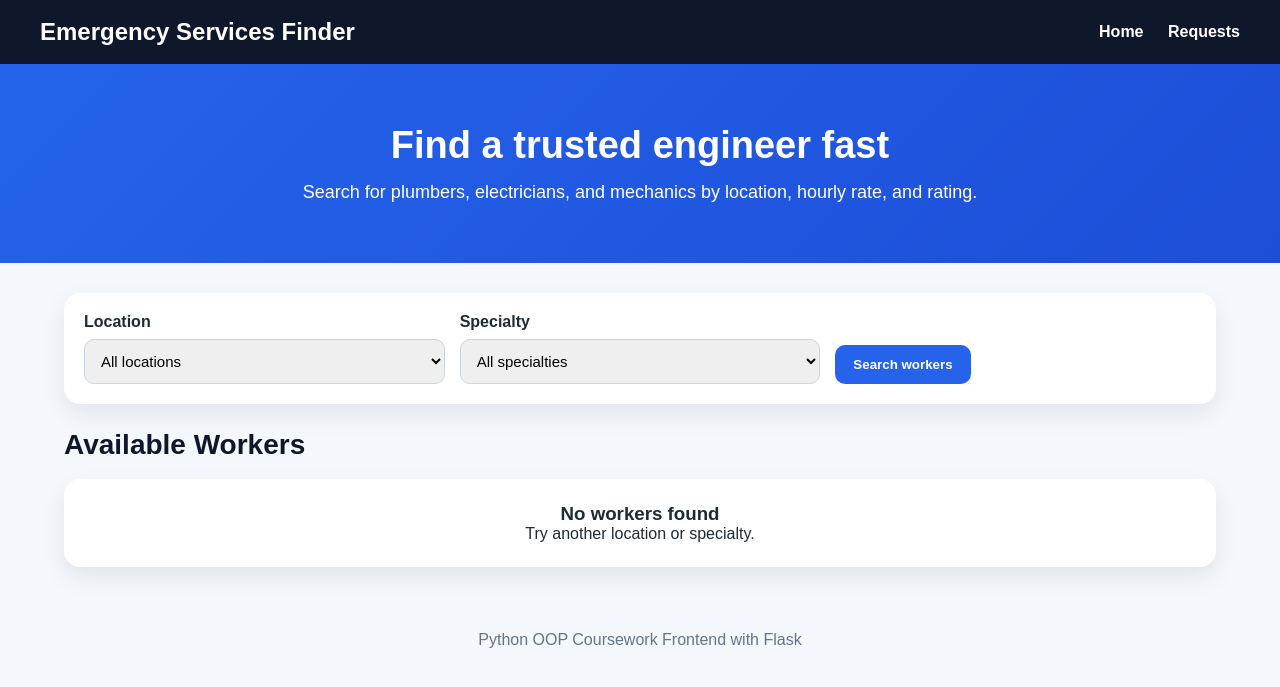
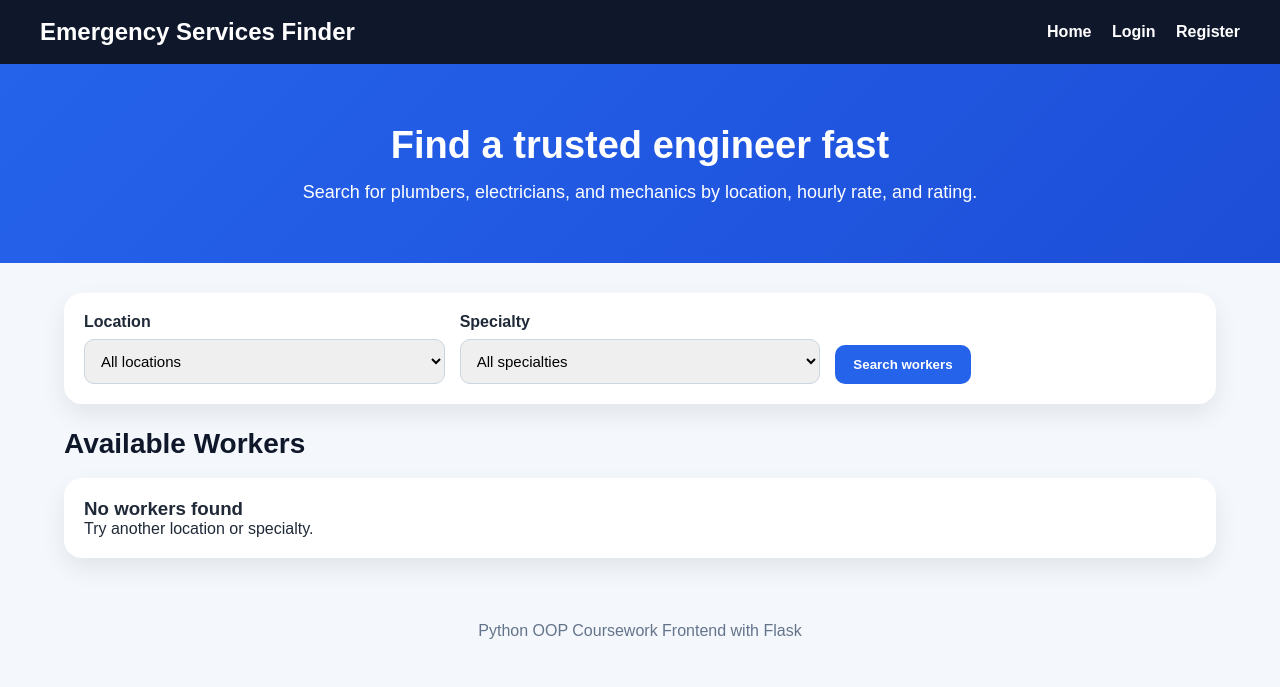
Before and after one commit to Just4Kor/App-for-Emergencies, a Flask app: template templates/index.html in a window 1280 px wide. Shown: the top 687 px of the page. Run offline with Flask 3, Linux system fonts and the light colour scheme; the template is opened without the code that fills it, so the values that code supplies are empty.

Commit message:
Refactor CSS styles in base.html

```diff
--- a/templates/base.html
+++ b/templates/base.html
@@ -24,6 +24,8 @@
             display: flex;
             justify-content: space-between;
             align-items: center;
+            flex-wrap: wrap;
+            gap: 10px;
         }
 
         .navbar h1 {
@@ -33,7 +35,7 @@
         .navbar a {
             color: white;
             text-decoration: none;
-            margin-left: 20px;
+            margin-left: 16px;
             font-weight: bold;
         }
 
@@ -82,19 +84,42 @@
             color: #991b1b;
         }
 
-        .filter-box {
+        .filter-box,
+        .detail-box,
+        .auth-box,
+        .request-item,
+        .empty-box,
+        .card {
             background: white;
+            border-radius: 18px;
             padding: 20px;
-            border-radius: 16px;
             box-shadow: 0 10px 24px rgba(0, 0, 0, 0.08);
-            margin-bottom: 25px;
         }
 
-        .filter-grid {
+        .filter-box,
+        .detail-box,
+        .auth-box {
+            margin-bottom: 24px;
+        }
+
+        .auth-box {
+            max-width: 500px;
+            margin-left: auto;
+            margin-right: auto;
+        }
+
+        .filter-grid,
+        .form-grid {
             display: grid;
             grid-template-columns: repeat(auto-fit, minmax(220px, 1fr));
             gap: 15px;
             align-items: end;
+        }
+
+        .card-grid {
+            display: grid;
+            grid-template-columns: repeat(auto-fit, minmax(280px, 1fr));
+            gap: 20px;
         }
 
         label {
@@ -142,22 +167,12 @@
             background: #334155;
         }
 
-        .card-grid {
-            display: grid;
-            grid-template-columns: repeat(auto-fit, minmax(280px, 1fr));
-            gap: 20px;
+        .btn-danger {
+            background: #dc2626;
         }
 
-        .card {
-            background: white;
-            border-radius: 18px;
-            padding: 20px;
-            box-shadow: 0 10px 24px rgba(0, 0, 0, 0.08);
-        }
-
-        .card h3 {
-            margin-bottom: 10px;
-            color: #0f172a;
+        .btn-danger:hover {
+            background: #b91c1c;
         }
 
         .badge {
@@ -182,28 +197,13 @@
             color: #0f172a;
         }
 
-        .detail-box {
-            background: white;
-            border-radius: 18px;
-            padding: 24px;
-            box-shadow: 0 10px 24px rgba(0, 0, 0, 0.08);
-            margin-bottom: 24px;
+        .request-item {
+            margin-bottom: 16px;
         }
 
-        .request-item {
-            background: white;
-            padding: 20px;
-            border-radius: 16px;
-            margin-bottom: 16px;
-            box-shadow: 0 10px 24px rgba(0, 0, 0, 0.08);
-        }
-
-        .empty-box {
-            background: white;
-            padding: 24px;
-            border-radius: 16px;
-            text-align: center;
-            box-shadow: 0 10px 24px rgba(0, 0, 0, 0.08);
+        .muted {
+            color: #64748b;
+            margin-top: 8px;
         }
 
         footer {
@@ -219,7 +219,13 @@
         <h1>Emergency Services Finder</h1>
         <div>
             <a href="{{ url_for('home') }}">Home</a>
-            <a href="{{ url_for('requests_page') }}">Requests</a>
+            {% if current_user.is_authenticated %}
+                <a href="{{ url_for('requests_page') }}">My Requests</a>
+                <a href="{{ url_for('logout') }}">Logout</a>
+            {% else %}
+                <a href="{{ url_for('login') }}">Login</a>
+                <a href="{{ url_for('register') }}">Register</a>
+            {% endif %}
         </div>
     </div>
 
```
